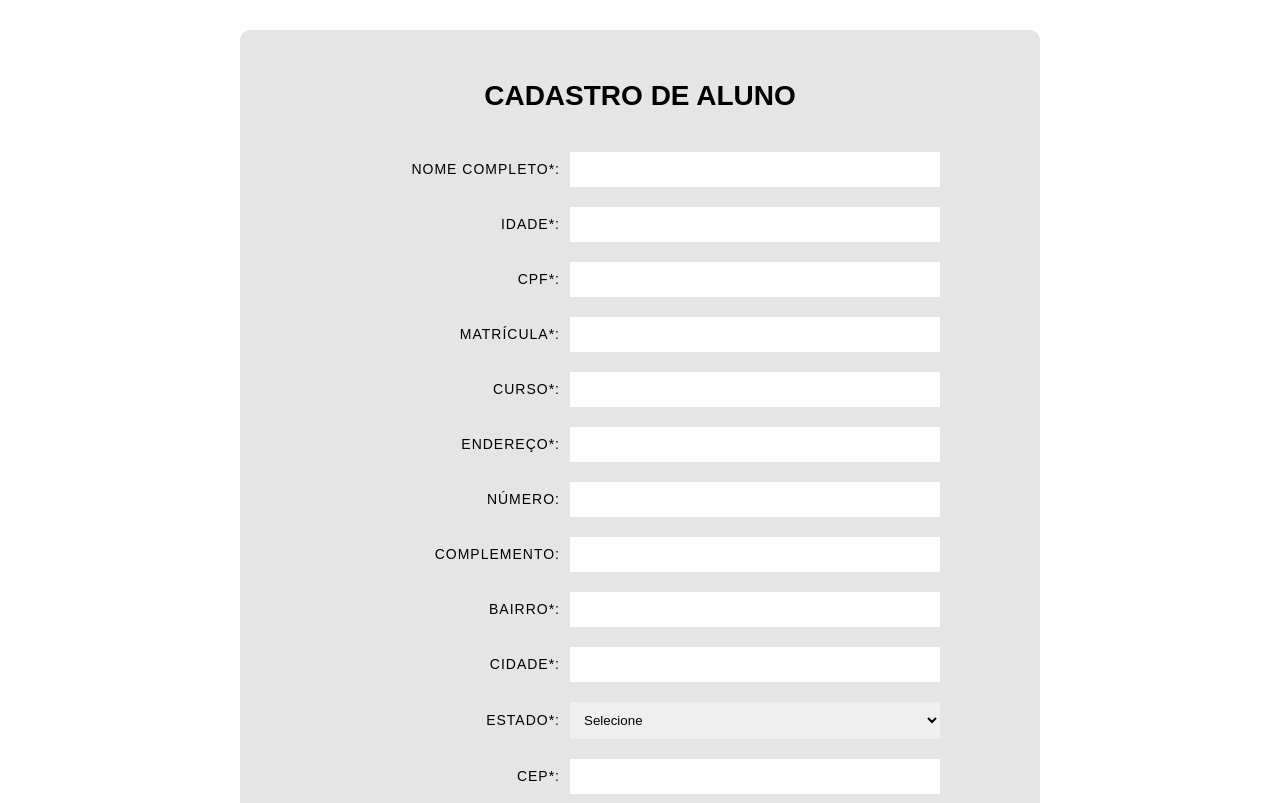
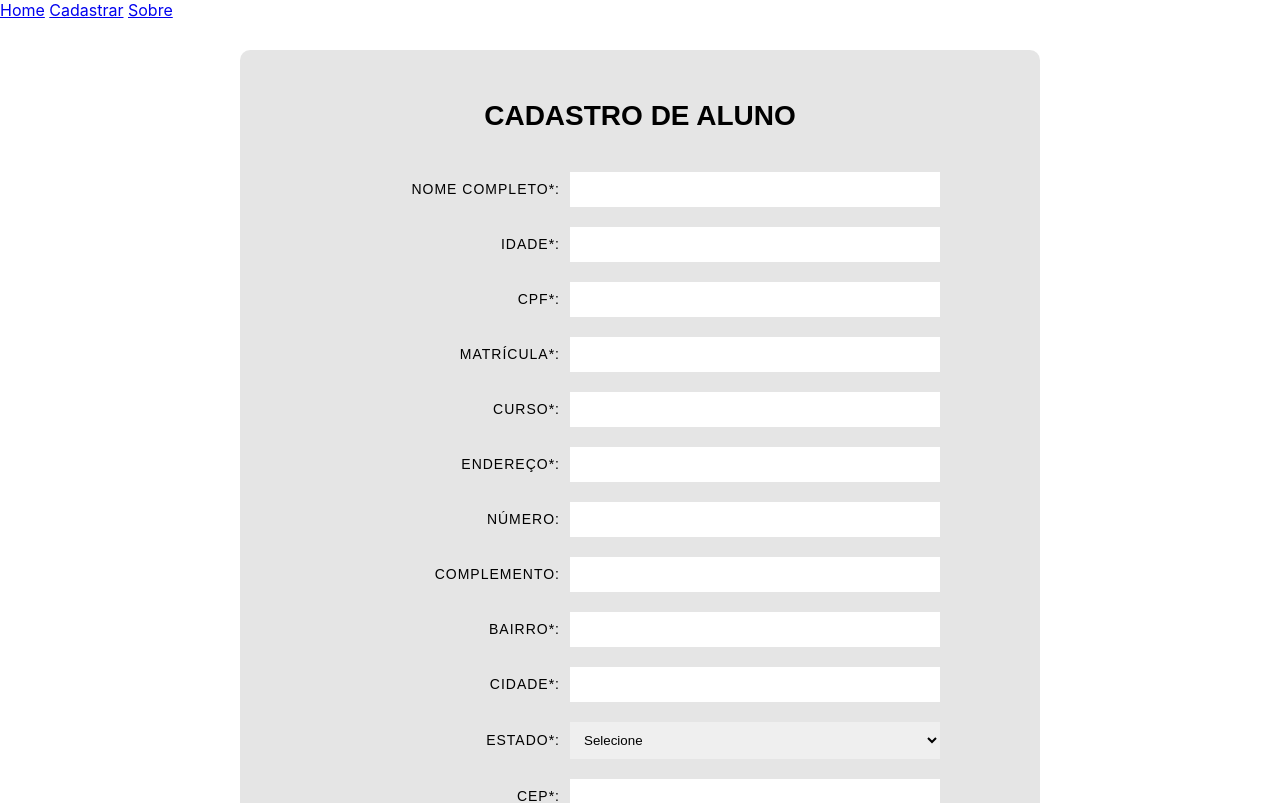
Before and after one commit to ghustavosm/tdig-projeto-final, a React (Create React App) app: page /cadastrar in a window 1280 px wide. Shown: the top 803 px of the page. Built offline with nearby package versions, Linux system fonts and the light colour scheme.

Commit message:
Firebase e rotas

```diff
--- a/package.json
+++ b/package.json
@@ -1,14 +1,16 @@
 {
-  "name": "atividade-7",
+  "name": "atividade-8",
   "version": "0.1.0",
   "private": true,
   "dependencies": {
     "@testing-library/jest-dom": "^5.11.6",
     "@testing-library/react": "^11.2.2",
     "@testing-library/user-event": "^12.2.2",
+    "firebase": "^8.1.2",
     "formik": "^2.2.5",
     "react": "^17.0.1",
     "react-dom": "^17.0.1",
+    "react-router-dom": "^5.2.0",
     "react-scripts": "4.0.1",
     "web-vitals": "^0.2.4",
     "yup": "^0.31.0"
--- a/src/App.js
+++ b/src/App.js
@@ -1,12 +1,35 @@
 import React from "react";
+import Navbar from "./Navbar";
+import Home from "./Home";
+import Cadastrar from "./Cadastrar";
+import Sobre from "./Sobre";
+import { BrowserRouter as Router, Switch, Route } from 'react-router-dom';
 import "./App.css";
-import FormYupValidation from "./FormYupValidation";
 
 function App() {
   return (
-    <div className="App">
-      <FormYupValidation />
-    </div>
+    <Router>
+        <Navbar />
+        <Switch>
+            <Route path="/cadastrar">
+                <Cadastrar />
+            </Route>
+
+            <Route path="/sobre">
+                <Sobre />
+            </Route>
+
+            {/* <Route> */}
+            <Route exact path="/">
+                <Home />
+            </Route>
+
+            <Route path="*">
+                <h1>404 - Component Not Found</h1>
+                <a href="/">Return Home</a>
+            </Route>
+        </Switch>
+    </Router>
   );
 }
 
--- a/src/FormYupValidation.js
+++ b/src/Cadastrar.js
@@ -1,16 +1,31 @@
 /* eslint-disable no-useless-escape */
 import React from 'react';
+import firebase from 'firebase/app';
+import 'firebase/firestore';
 import { Formik, ErrorMessage, Field } from 'formik';
 import * as Yup from 'yup';
 import { setLocale } from 'yup';
 import * as utils from "./utils";
 import './App.css';
 
+/*
+ * Inicialização do Firebase
+ */
+if(!firebase.apps.length) {
+  firebase.initializeApp(utils.firebaseConfig());
+}
+
+//console.log(firebase.app().name);
+let defaultFirestore = firebase.firestore();
+
+/*
+ * Validação com Yup
+ */
 setLocale(utils.YupSetLocale());
 
 const schema = Yup.object().shape({
   nome: Yup.string().required(),
-  idade: Yup.number().transform(value => isNaN(value) ? 0 : value).required().integer().min(17, "Você deve ter mais que 16 anos"),
+  idade: Yup.number().transform(value => isNaN(value) ? 0 : value).required().integer().min(17, 'Você deve ter mais que 16 anos'),
   cpf: Yup.string().required().matches(/^\d{3}\.\d{3}\.\d{3}\-\d{2}$/, 'O CPF deve estar no formato 000.000.000-00'),
   matricula: Yup.string().required().min(9),
   curso: Yup.string().required(),
@@ -21,17 +36,31 @@ const schema = Yup.object().shape({
   cep: Yup.string().required().matches(/^\d{5}\-\d{3}$/, 'O CEP deve estar no formato 00000-000')
 });
 
+/*
+ * Submissão do formulário
+ */
 const handleSubmitting = (values, { setSubmitting, setStatus }) => {
   setStatus({isValidating: true});
   setTimeout(() => {
-    console.info(JSON.stringify(values, null, 2));
-    alert(JSON.stringify(values, null, 2));
+    //.delete()
+    //.set()
+    defaultFirestore.collection('alunos').doc('q6d6LES2NqEtsyQhVNRA').set(values).then(() => {
+      console.info('OK!');
+      //console.info(JSON.stringify(values, null, 2));
+    }).catch((e) => {
+      console.info('ERRO!');
+      console.info(e);
+    });
+
     setSubmitting(false);
     setStatus({isValidating: false})
   }, 400);
 }
 
-const FormYupValidation = () => {
+/*
+ * Formulário
+ */
+const Cadastrar = () => {
   return (
     <Formik
       validationSchema={schema}
@@ -167,4 +196,4 @@ const FormYupValidation = () => {
   )
 };
 
-export default FormYupValidation;
+export default Cadastrar;
--- /dev/null
+++ b/src/Home.js
@@ -0,0 +1,13 @@
+import React from 'react';
+import './App.css';
+
+/*
+ * Página
+ */
+const Sobre = () => {
+  return (
+    <div>Home</div>
+  )
+};
+
+export default Sobre;
--- /dev/null
+++ b/src/Navbar.js
@@ -0,0 +1,13 @@
+import { Link } from 'react-router-dom';
+
+const Navbar = () => (
+    <div className="Navbar">
+        <Link to="/">Home</Link>
+      &nbsp;
+        <Link to="/cadastrar">Cadastrar</Link>
+      &nbsp;
+        <Link to="/sobre">Sobre</Link>
+    </div>
+);
+
+export default Navbar;
--- /dev/null
+++ b/src/Sobre.js
@@ -0,0 +1,13 @@
+import React from 'react';
+import './App.css';
+
+/*
+ * Página
+ */
+const Sobre = () => {
+  return (
+    <div>Sobre</div>
+  )
+};
+
+export default Sobre;
--- a/src/utils.js
+++ b/src/utils.js
@@ -1,4 +1,15 @@
 /* eslint-disable no-template-curly-in-string */
+export const firebaseConfig = () => {
+    return {
+        apiKey: "AIzaSyCX11uUG_PMzB8Kg4aE4Y7TK953SDBY82w",
+        authDomain: "tdig-projeto.firebaseapp.com",
+        projectId: "tdig-projeto",
+        storageBucket: "tdig-projeto.appspot.com",
+        messagingSenderId: "47921250652",
+        appId: "1:47921250652:web:7f25aea420bf5c13394199"
+    }
+}
+
 export const YupSetLocale = () => {
     return {
         mixed: {
```
Also changed, not shown: 2 other files (tests, documents, lock files or other folders).
